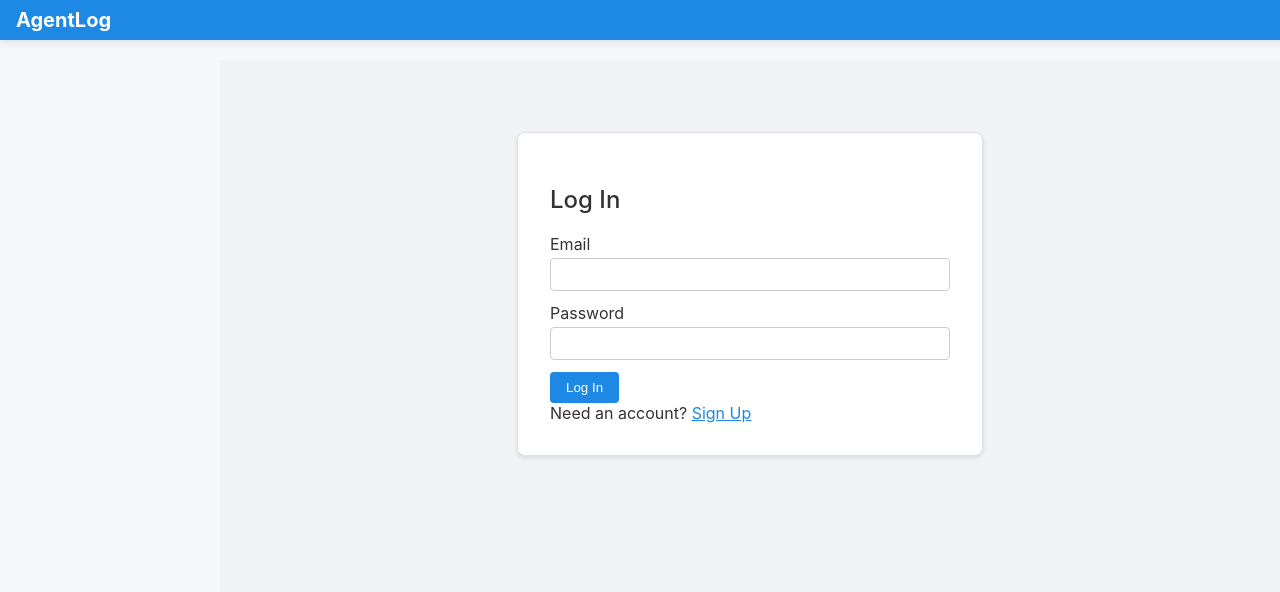
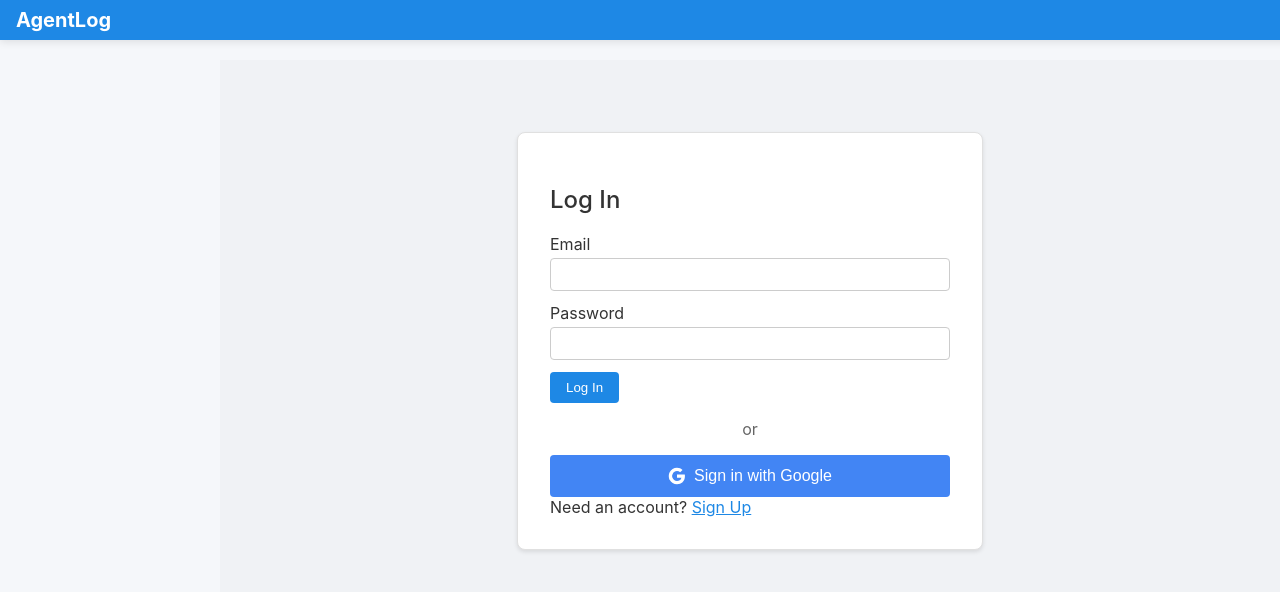
Before and after one commit to Henil61298/AgentLog, a React (Create React App) app: page /login in a window 1280 px wide. Shown: the top 592 px of the page. Built offline with nearby package versions, Linux system fonts and the light colour scheme; no server answers.

Commit message:
Added some styles and login method

```diff
--- a/src/App.css
+++ b/src/App.css
@@ -52,6 +52,12 @@ body {
 
 h1, h2, h3, h4, h5, h6 {
   font-weight: 500;
+}
+
+h1{
+  color: #34495e;
+  font-family: 'Poppins', 'Segoe UI', sans-serif;
+  margin-bottom: 1rem;
 }
 
 /* navigation bar */
@@ -118,6 +124,26 @@ button:disabled {
   box-shadow: 0 2px 4px rgba(0, 0, 0, 0.1);
 }
 
+.form-page-wrapper {
+  max-width: 500px;
+  margin: 0 auto;
+  padding: 2rem;
+}
+
+.form-page-wrapper h1 {
+  text-align: center;
+  margin-bottom: 2rem;
+}
+
+.form-page-wrapper form {
+  background: white;
+  padding: 2rem;
+  border-radius: 8px;
+  box-shadow: 0 1px 3px rgba(0, 0, 0, 0.1);
+  border: 1px solid #e0e0e0;
+  margin: 0;
+}
+
 .error {
   color: #d32f2f;
   margin-bottom: 1rem;
@@ -129,6 +155,27 @@ button:disabled {
   justify-content: space-between;
   align-items: center;
   margin-bottom: 1rem;
+}
+
+.portfolio-value {
+  background-color: #f8f9fa;
+  padding: 0.75rem 1.5rem;
+  border-radius: 25px;
+  border: 2px solid #e9ecef;
+  font-weight: 600;
+  color: #495057;
+  box-shadow: 0 2px 4px rgba(0,0,0,0.1);
+}
+
+.portfolio-value-cell {
+  background-color: #f8f9fa;
+  padding: 0.5rem 1rem;
+  border-radius: 20px;
+  border: 1px solid #e9ecef;
+  font-weight: 600;
+  color: #495057;
+  display: inline-block;
+  box-shadow: 0 1px 3px rgba(0,0,0,0.1);
 }
 
 .section {
--- a/src/components/InvestmentsGrid.js
+++ b/src/components/InvestmentsGrid.js
@@ -256,10 +256,11 @@ export default function InvestmentsGrid({
         }}
       >
         <h2>Investments</h2>
-        <div>Total Portfolio Value: ₹ {totalAmount.toLocaleString()}</div>
+        <div className="portfolio-value">
+          Total Portfolio Value: ₹ {totalAmount.toLocaleString()}
+        </div>
       </div>
       <div style={{ marginBottom: "1.5rem" }}>
-        <h3>Filters</h3>
         <div
           style={{
             display: "grid",
--- a/src/contexts/AuthContext.js
+++ b/src/contexts/AuthContext.js
@@ -1,11 +1,13 @@
-import React, { useContext, useState, useEffect } from 'react';
-import { auth } from '../firebase';
+import React, { useContext, useState, useEffect } from "react";
+import { auth } from "../firebase";
 import {
   createUserWithEmailAndPassword,
   signInWithEmailAndPassword,
   signOut,
   onAuthStateChanged,
-} from 'firebase/auth';
+  GoogleAuthProvider,
+  signInWithPopup,
+} from "firebase/auth";
 
 const AuthContext = React.createContext();
 
@@ -25,6 +27,11 @@ export function AuthProvider({ children }) {
     return signInWithEmailAndPassword(auth, email, password);
   }
 
+  function loginWithGoogle() {
+    const provider = new GoogleAuthProvider();
+    return signInWithPopup(auth, provider);
+  }
+
   function logout() {
     return signOut(auth);
   }
@@ -41,6 +48,7 @@ export function AuthProvider({ children }) {
     currentUser,
     login,
     signup,
+    loginWithGoogle,
     logout,
   };
 
--- a/src/pages/AddCustomer.js
+++ b/src/pages/AddCustomer.js
@@ -99,9 +99,9 @@ export default function AddCustomer() {
   };
 
   return (
-    <div>
+    <div className="form-page-wrapper">
       <h1>{editMode ? "Edit Customer" : "Add Customer"}</h1>
-      <form onSubmit={handleSubmitWithCheck} className="auth-container">
+      <form onSubmit={handleSubmitWithCheck}>
         <label>First Name</label>
         <input
           name="firstName"
@@ -152,6 +152,7 @@ export default function AddCustomer() {
         </button>
         {editMode && (
           <button
+            style={{ marginLeft: "10px" }}
             type="button"
             onClick={() => {
               setEditMode(false);
--- a/src/pages/Investments.js
+++ b/src/pages/Investments.js
@@ -72,9 +72,9 @@ export default function Investments() {
   };
 
   return (
-    <div>
+    <div className="form-page-wrapper">
       <h1>Manage Investments</h1>
-      <form onSubmit={handleSubmit} className="auth-container">
+      <form onSubmit={handleSubmit}>
         <label>Customer</label>
         <select
           value={selectedCustomer}
--- a/src/pages/Login.js
+++ b/src/pages/Login.js
@@ -1,12 +1,12 @@
-import React, { useRef, useState } from 'react';
-import { useAuth } from '../contexts/AuthContext';
-import { Link, useNavigate } from 'react-router-dom';
+import React, { useRef, useState } from "react";
+import { useAuth } from "../contexts/AuthContext";
+import { Link, useNavigate } from "react-router-dom";
 
 export default function Login() {
   const emailRef = useRef();
   const passwordRef = useRef();
-  const { login } = useAuth();
-  const [error, setError] = useState('');
+  const { login, loginWithGoogle } = useAuth();
+  const [error, setError] = useState("");
   const [loading, setLoading] = useState(false);
   const navigate = useNavigate();
 
@@ -14,12 +14,26 @@ export default function Login() {
     e.preventDefault();
 
     try {
-      setError('');
+      setError("");
       setLoading(true);
       await login(emailRef.current.value, passwordRef.current.value);
-      navigate('/');
+      navigate("/");
     } catch (err) {
-      setError('Failed to log in');
+      setError("Failed to log in");
+      console.error(err);
+    }
+
+    setLoading(false);
+  }
+
+  async function handleGoogleSignIn() {
+    try {
+      setError("");
+      setLoading(true);
+      await loginWithGoogle();
+      navigate("/");
+    } catch (err) {
+      setError("Failed to sign in with Google");
       console.error(err);
     }
 
@@ -39,6 +53,50 @@ export default function Login() {
           Log In
         </button>
       </form>
+
+      <div style={{ textAlign: "center", margin: "1rem 0" }}>
+        <span style={{ color: "#666" }}>or</span>
+      </div>
+
+      <button
+        onClick={handleGoogleSignIn}
+        disabled={loading}
+        style={{
+          width: "100%",
+          backgroundColor: "#4285f4",
+          color: "white",
+          border: "none",
+          padding: "0.75rem",
+          borderRadius: "4px",
+          cursor: "pointer",
+          fontSize: "1rem",
+          display: "flex",
+          alignItems: "center",
+          justifyContent: "center",
+          gap: "0.5rem",
+        }}
+      >
+        <svg width="18" height="18" viewBox="0 0 24 24">
+          <path
+            fill="currentColor"
+            d="M22.56 12.25c0-.78-.07-1.53-.2-2.25H12v4.26h5.92c-.26 1.37-1.04 2.53-2.21 3.31v2.77h3.57c2.08-1.92 3.28-4.74 3.28-8.09z"
+          />
+          <path
+            fill="currentColor"
+            d="M12 23c2.97 0 5.46-.98 7.28-2.66l-3.57-2.77c-.98.66-2.23 1.06-3.71 1.06-2.86 0-5.29-1.93-6.16-4.53H2.18v2.84C3.99 20.53 7.7 23 12 23z"
+          />
+          <path
+            fill="currentColor"
+            d="M5.84 14.09c-.22-.66-.35-1.36-.35-2.09s.13-1.43.35-2.09V7.07H2.18C1.43 8.55 1 10.22 1 12s.43 3.45 1.18 4.93l2.85-2.22.81-.62z"
+          />
+          <path
+            fill="currentColor"
+            d="M12 5.38c1.62 0 3.06.56 4.21 1.64l3.15-3.15C17.45 2.09 14.97 1 12 1 7.7 1 3.99 3.47 2.18 7.07l3.66 2.84c.87-2.6 3.3-4.53 6.16-4.53z"
+          />
+        </svg>
+        Sign in with Google
+      </button>
+
       <div>
         Need an account? <Link to="/signup">Sign Up</Link>
       </div>
--- a/src/pages/Signup.js
+++ b/src/pages/Signup.js
@@ -1,13 +1,13 @@
-import React, { useRef, useState } from 'react';
-import { useAuth } from '../contexts/AuthContext';
-import { Link, useNavigate } from 'react-router-dom';
+import React, { useRef, useState } from "react";
+import { useAuth } from "../contexts/AuthContext";
+import { Link, useNavigate } from "react-router-dom";
 
 export default function Signup() {
   const emailRef = useRef();
   const passwordRef = useRef();
   const passwordConfirmRef = useRef();
-  const { signup } = useAuth();
-  const [error, setError] = useState('');
+  const { signup, loginWithGoogle } = useAuth();
+  const [error, setError] = useState("");
   const [loading, setLoading] = useState(false);
   const navigate = useNavigate();
 
@@ -15,16 +15,30 @@ export default function Signup() {
     e.preventDefault();
 
     if (passwordRef.current.value !== passwordConfirmRef.current.value) {
-      return setError('Passwords do not match');
+      return setError("Passwords do not match");
     }
 
     try {
-      setError('');
+      setError("");
       setLoading(true);
       await signup(emailRef.current.value, passwordRef.current.value);
-      navigate('/');
+      navigate("/");
     } catch (err) {
-      setError('Failed to create account');
+      setError("Failed to create account");
+      console.error(err);
+    }
+
+    setLoading(false);
+  }
+
+  async function handleGoogleSignIn() {
+    try {
+      setError("");
+      setLoading(true);
+      await loginWithGoogle();
+      navigate("/");
+    } catch (err) {
+      setError("Failed to sign up with Google");
       console.error(err);
     }
 
@@ -46,6 +60,50 @@ export default function Signup() {
           Sign Up
         </button>
       </form>
+
+      <div style={{ textAlign: "center", margin: "1rem 0" }}>
+        <span style={{ color: "#666" }}>or</span>
+      </div>
+
+      <button
+        onClick={handleGoogleSignIn}
+        disabled={loading}
+        style={{
+          width: "100%",
+          backgroundColor: "#4285f4",
+          color: "white",
+          border: "none",
+          padding: "0.75rem",
+          borderRadius: "4px",
+          cursor: "pointer",
+          fontSize: "1rem",
+          display: "flex",
+          alignItems: "center",
+          justifyContent: "center",
+          gap: "0.5rem",
+        }}
+      >
+        <svg width="18" height="18" viewBox="0 0 24 24">
+          <path
+            fill="currentColor"
+            d="M22.56 12.25c0-.78-.07-1.53-.2-2.25H12v4.26h5.92c-.26 1.37-1.04 2.53-2.21 3.31v2.77h3.57c2.08-1.92 3.28-4.74 3.28-8.09z"
+          />
+          <path
+            fill="currentColor"
+            d="M12 23c2.97 0 5.46-.98 7.28-2.66l-3.57-2.77c-.98.66-2.23 1.06-3.71 1.06-2.86 0-5.29-1.93-6.16-4.53H2.18v2.84C3.99 20.53 7.7 23 12 23z"
+          />
+          <path
+            fill="currentColor"
+            d="M5.84 14.09c-.22-.66-.35-1.36-.35-2.09s.13-1.43.35-2.09V7.07H2.18C1.43 8.55 1 10.22 1 12s.43 3.45 1.18 4.93l2.85-2.22.81-.62z"
+          />
+          <path
+            fill="currentColor"
+            d="M12 5.38c1.62 0 3.06.56 4.21 1.64l3.15-3.15C17.45 2.09 14.97 1 12 1 7.7 1 3.99 3.47 2.18 7.07l3.66 2.84c.87-2.6 3.3-4.53 6.16-4.53z"
+          />
+        </svg>
+        Sign up with Google
+      </button>
+
       <div>
         Already have an account? <Link to="/login">Log In</Link>
       </div>
```
Also changed, not shown: src/pages/Dashboard.js (+44 -22 lines).
